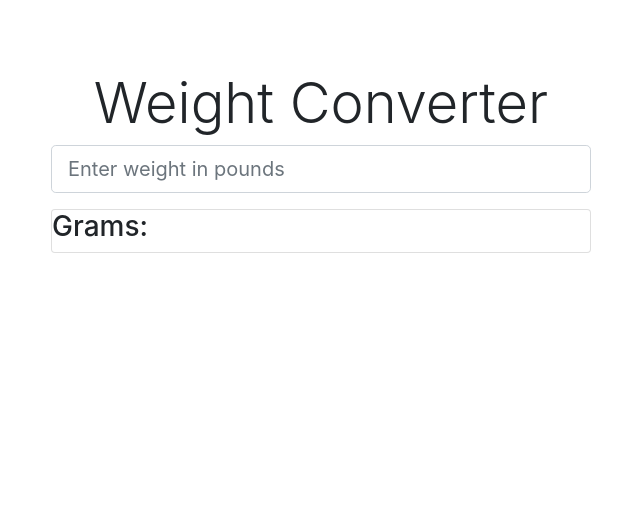
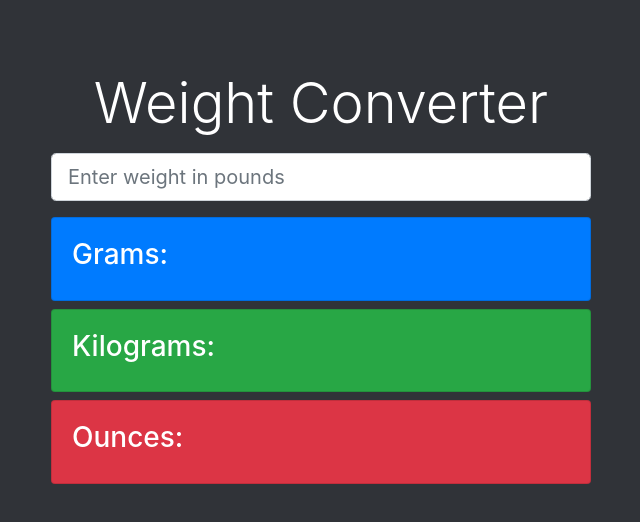
Before and after one commit to DanBaisal/Javascript-Weight-Converter-App, a plain HTML site: page index.html in a window 1280 px wide. Shown: the whole page, without its empty margins (34-674 px from the left). Drawn offline with nearby package versions, Linux system fonts and the light colour scheme.

Commit message:
Added a JS file and additional Bootstrap features

```diff
--- a/index.html
+++ b/index.html
@@ -12,7 +12,7 @@
     <div class="container">
         <div class="row">
             <div class="col-md-6">
-                <h1 class="display-4 text-center">Weight Converter</h1>
+                <h1 class="display-4 text-center mb-3">Weight Converter</h1>
                 <form>
                     <div class="form-group">
                         <input
@@ -24,15 +24,31 @@
                     </div>
                 </form>
                 <div id="output">
-                    <div class="card">
-                        <div class="card-block">
+                    <div class="card bg-primary mb-2">
+                        <div class="card-body">
                             <h3>Grams:</h3>
                             <div id="gramsOutput"></div>
                         </div>
                     </div>
+
+                    <div class="card bg-success mb-2">
+                        <div class="card-body">
+                            <h3>Kilograms:</h3>
+                            <div id="kgOutput"></div>
+                        </div>
+                    </div>
+
+                    <div class="card bg-danger mb-2">
+                        <div class="card-body">
+                            <h3>Ounces:</h3>
+                            <div id="ozOutput"></div>
+                        </div>
+                    </div>
+
                 </div>
             </div>
         </div>
     </div>
+    <script src="script.js"></script>
 </body>
 </html>
--- a/style.css
+++ b/style.css
@@ -1,3 +1,5 @@
 body {
     margin: 70px;
+    background: #303338;
+    color: white;
 }
```
Also changed, not shown: script.js (added).
